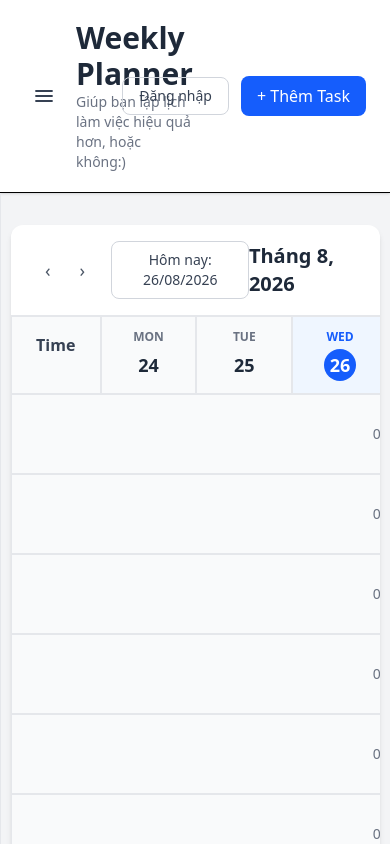
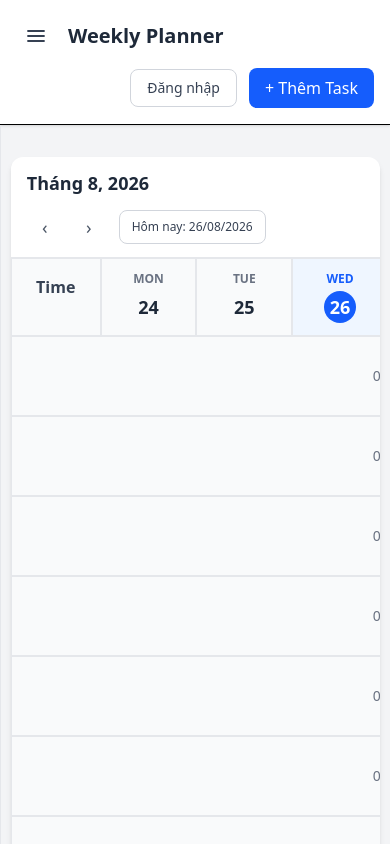
Before and after one commit to honhatduy1006-dotcom/weekly-planner, a React (Vite) app in the folder client/: page / in a window 390 px wide. Shown: the top 844 px of the page. Built offline with nearby package versions, Linux system fonts and the light colour scheme; no server answers.

Commit message:
fix: make Navbar and WeekNav responsive on mobile

```diff
--- a/client/src/components/Navbar/Navbar.tsx
+++ b/client/src/components/Navbar/Navbar.tsx
@@ -14,7 +14,7 @@ export default function Navbar({
     return (
 
         <header className="bg-white border-b shadow-sm">
-            <div className="flex w-full items-center justify-between px-6 py-5">
+            <div className="flex w-full flex-col gap-3 px-4 py-4 sm:flex-row sm:items-center sm:justify-between sm:px-6 sm:py-5">
                 <div className="flex items-center gap-3 min-w-0">
                     <button
                         onClick={onToggleSidebar}
@@ -28,18 +28,18 @@ export default function Navbar({
                         </svg>
                     </button>
 
-                    <div>
-                        <h1 className="text-3xl font-bold text-gray-800">
+                    <div className="min-w-0">
+                        <h1 className="truncate text-xl font-bold text-gray-800 sm:text-3xl">
                             Weekly Planner
                         </h1>
 
-                        <p className="text-sm text-gray-500">
+                        <p className="hidden text-sm text-gray-500 sm:block">
                             Giúp bạn lập lịch làm việc hiệu quả hơn, hoặc không:)
                         </p>
                     </div>
                 </div>
 
-                <div className="flex shrink-0 items-center gap-3">
+                <div className="flex shrink-0 items-center justify-end gap-3">
                     {user ? (
                         <div className="flex items-center gap-3">
                             <div className="flex items-center gap-2">
--- a/client/src/components/WeeklyCalendar/WeekNav.tsx
+++ b/client/src/components/WeeklyCalendar/WeekNav.tsx
@@ -11,12 +11,16 @@ export default function WeekNav({ weekDates, onPrevWeek, onNextWeek, onToday }:
     const today = new Date();
 
     return (
-        <div className="flex items-center justify-between px-6 py-4 border-b border-gray-200">
-            <div className="flex items-center gap-2">
+        <div className="flex flex-col gap-3 border-b border-gray-200 px-4 py-3 sm:flex-row sm:items-center sm:justify-between sm:px-6 sm:py-4">
+            <h2 className="order-1 text-lg font-semibold text-gray-800 sm:order-2 sm:text-xl">
+                {formatMonthYearRange(weekDates)}
+            </h2>
+
+            <div className="order-2 flex items-center gap-2 sm:order-1">
                 <button
                     onClick={onPrevWeek}
                     aria-label="Tuần trước"
-                    className="w-9 h-9 flex items-center justify-center rounded-full hover:bg-gray-100 text-gray-600 transition text-lg"
+                    className="flex h-9 w-9 shrink-0 items-center justify-center rounded-full text-lg text-gray-600 transition hover:bg-gray-100"
                 >
                     ‹
                 </button>
@@ -24,22 +28,18 @@ export default function WeekNav({ weekDates, onPrevWeek, onNextWeek, onToday }:
                 <button
                     onClick={onNextWeek}
                     aria-label="Tuần sau"
-                    className="w-9 h-9 flex items-center justify-center rounded-full hover:bg-gray-100 text-gray-600 transition text-lg"
+                    className="flex h-9 w-9 shrink-0 items-center justify-center rounded-full text-lg text-gray-600 transition hover:bg-gray-100"
                 >
                     ›
                 </button>
 
                 <button
                     onClick={onToday}
-                    className="ml-2 px-4 py-2 rounded-lg border border-gray-300 text-sm font-medium text-gray-700 hover:bg-gray-100 transition"
+                    className="ml-1 whitespace-nowrap rounded-lg border border-gray-300 px-3 py-2 text-xs font-medium text-gray-700 transition hover:bg-gray-100 sm:ml-2 sm:px-4 sm:text-sm"
                 >
                     Hôm nay: {formatFullDate(today)}
                 </button>
             </div>
-
-            <h2 className="text-xl font-semibold text-gray-800">
-                {formatMonthYearRange(weekDates)}
-            </h2>
         </div>
     );
 }
```
